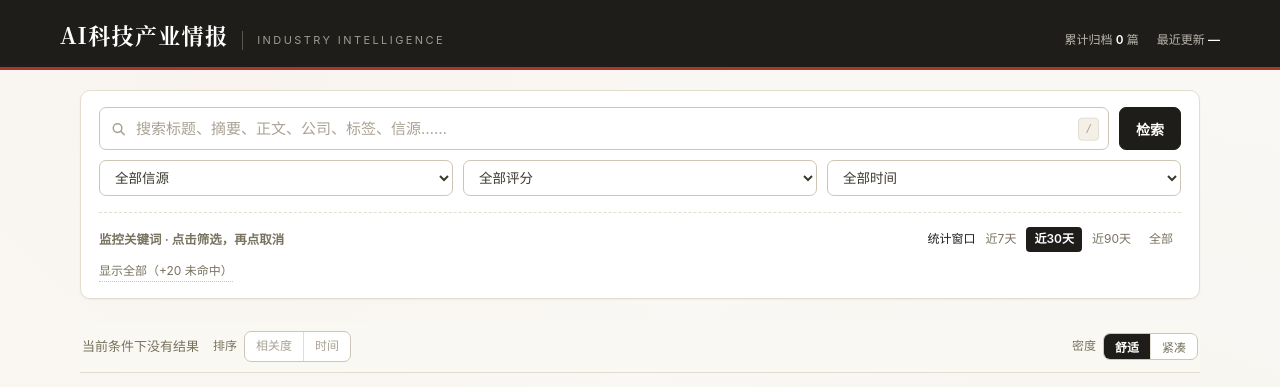
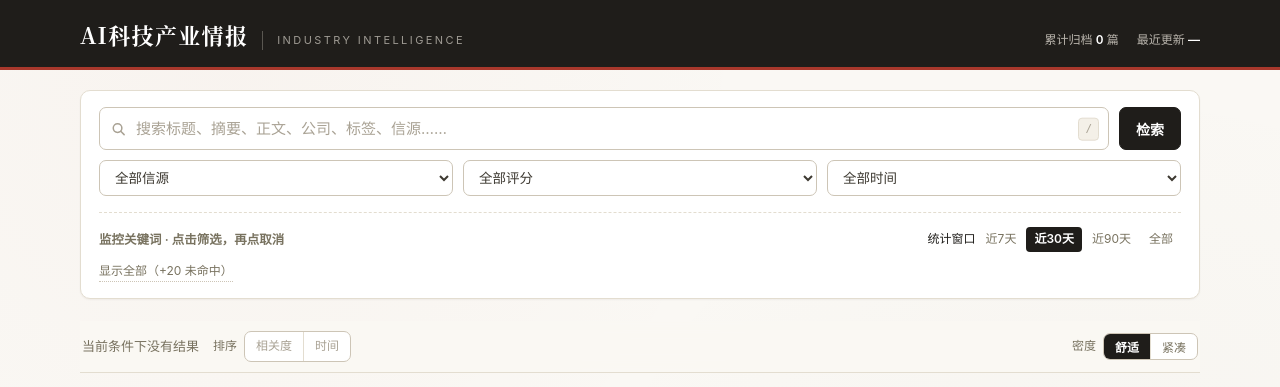
Before and after one commit to viccool6/ai-tech-intel, a Flask app: page / in a window 1280 px wide. Shown: the top 387 px of the page. Run offline with Flask 3, Linux system fonts and the light colour scheme; data that the repository does not hold is empty.

Commit message:
fix(ui): 报头左右留白被 padding 简写覆盖,只保留顶部间距
masthead 上一版用 padding 简写把水平留白连带清零了,报头贴到视口边缘。
改用 padding-top/bottom,不再影响左右 gutter。

```diff
--- a/templates/base.html
+++ b/templates/base.html
@@ -80,7 +80,14 @@ a:focus-visible,button:focus-visible,input:focus-visible,select:focus-visible,su
 
 /* ============================ masthead ============================ */
 .masthead{background:var(--ink);color:var(--on-dark);border-bottom:3px solid var(--accent)}
-.masthead-inner{display:flex;align-items:baseline;gap:14px;flex-wrap:wrap;padding:16px 0 14px}
+/* Horizontal padding must be repeated here: this element also carries .wrap,
+   and a `padding` shorthand resets all four sides — writing `16px 0 14px`
+   silently cancelled .wrap's `0 20px`, so the masthead text sat flush against
+   the container edge (and against the screen edge on narrow windows). */
+.masthead-inner{
+  display:flex;align-items:baseline;column-gap:14px;row-gap:6px;flex-wrap:wrap;
+  padding:16px 20px 14px;min-width:0
+}
 .masthead-title{font-family:var(--serif);font-size:22px;font-weight:700;letter-spacing:.06em;color:#fff;margin:0}
 .masthead-title a{color:inherit}
 .masthead-kicker{
```
